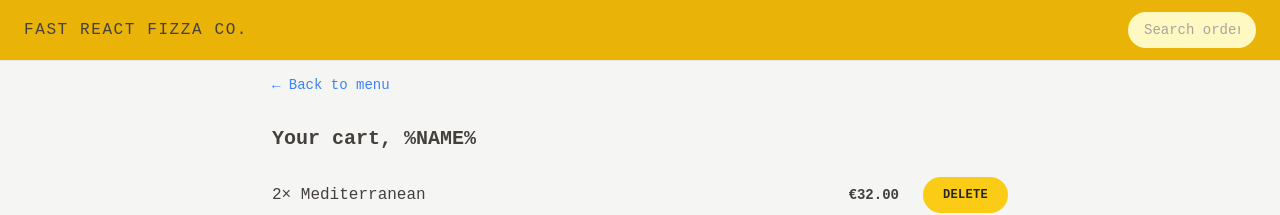
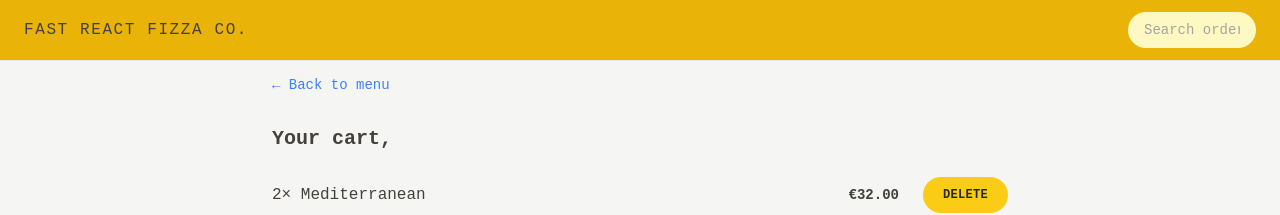
Before and after one commit to TrimiB/fast-react-pizza, a React (Vite) app: page /cart in a window 1280 px wide. Shown: the top 215 px of the page. Built offline with nearby package versions, Linux system fonts and the light colour scheme.

Commit message:
Using store state

```diff
--- a/src/features/cart/Cart.jsx
+++ b/src/features/cart/Cart.jsx
@@ -1,7 +1,7 @@
-import { Link } from 'react-router-dom';
 import LinkButton from '../../ui/LinkButton';
 import Button from '../../ui/Button';
 import CartItem from './CartItem';
+import { useSelector } from 'react-redux';
 
 const fakeCart = [
   {
@@ -30,11 +30,13 @@ const fakeCart = [
 function Cart() {
   const cart = fakeCart;
 
+  const userName = useSelector((state) => state.user.userName);
+
   return (
     <div className='px-4 py-3'>
       <LinkButton to='/menu'>&larr; Back to menu</LinkButton>
 
-      <h2 className='mt-7 text-xl font-semibold'>Your cart, %NAME%</h2>
+      <h2 className='mt-7 text-xl font-semibold'>Your cart, {userName}</h2>
 
       <ul className='mt-3 divide-y divide-stone-200 border-b'>
         {cart.map((item) => (
--- a/src/features/order/CreateOrder.jsx
+++ b/src/features/order/CreateOrder.jsx
@@ -1,7 +1,7 @@
-import { useState } from 'react';
 import { Form, redirect, useActionData, useNavigation } from 'react-router-dom';
 import { createOrder } from '../../services/apiRestaurant';
 import Button from '../../ui/Button';
+import { useSelector } from 'react-redux';
 
 // https://uibakery.io/regex-library/phone-number
 const isValidPhone = (str) =>
@@ -34,6 +34,7 @@ const fakeCart = [
 ];
 
 function CreateOrder() {
+  const userName = useSelector((state) => state.user.userName);
   const navigation = useNavigation();
   const isSubmitting = navigation.state === 'submitting';
 
@@ -51,7 +52,13 @@ function CreateOrder() {
       <Form method='POST'>
         <div className='mb-5 flex flex-col gap-2 sm:flex-row sm:items-center'>
           <label className='sm:basis-40'>First Name</label>
-          <input className='input grow' type='text' name='customer' required />
+          <input
+            className='input grow'
+            type='text'
+            name='customer'
+            required
+            defaultValue={userName}
+          />
         </div>
 
         <div className='mb-5 flex flex-col gap-2 sm:flex-row sm:items-center'>
--- a/src/features/user/CreateUser.jsx
+++ b/src/features/user/CreateUser.jsx
@@ -1,11 +1,21 @@
 import { useState } from 'react';
 import Button from '../../ui/Button';
+import { useDispatch } from 'react-redux';
+import { updateName } from './userSlice';
+import { useNavigate } from 'react-router-dom';
 
 function CreateUser() {
   const [username, setUsername] = useState('');
 
+  const dispatch = useDispatch();
+  const navigate = useNavigate();
+
   function handleSubmit(e) {
     e.preventDefault();
+
+    if (!username) return;
+    dispatch(updateName(username));
+    navigate('/menu');
   }
 
   return (
--- a/src/ui/Home.jsx
+++ b/src/ui/Home.jsx
@@ -1,6 +1,11 @@
+import { useSelector } from 'react-redux';
 import CreateUser from '../features/user/CreateUser';
+import Button from './Button';
 
 function Home() {
+  const userName = useSelector((state) => state.user.userName);
+  console.log(userName);
+
   return (
     <div className='my-10 px-4 text-center sm:my-16'>
       <h1 className='font-semibild mb-8 text-xl md:text-3xl'>
@@ -10,7 +15,14 @@ function Home() {
           Straight out of the oven, straight to you.
         </span>
       </h1>
-      <CreateUser />
+
+      {userName === '' || userName === null ? (
+        <CreateUser />
+      ) : (
+        <Button to='/menu' type='primary'>
+          Continue ordering, {userName}
+        </Button>
+      )}
     </div>
   );
 }
```
